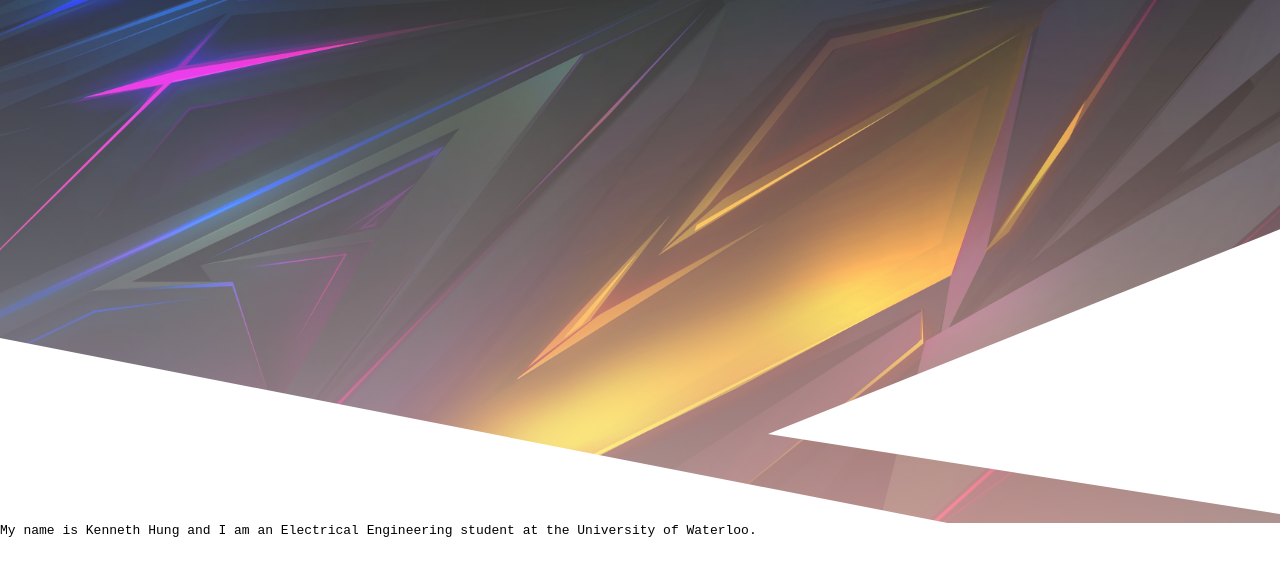
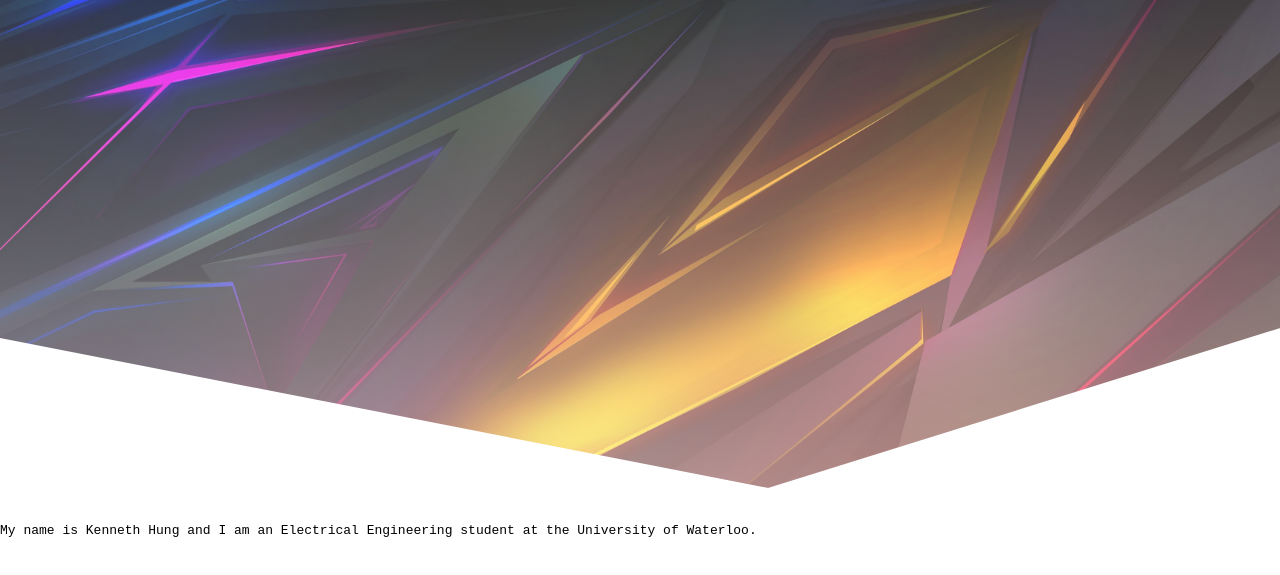
Before and after one commit to kennethhung863/kennethhung863.github.io, a plain HTML site: page index.html in a window 1280 px wide. Shown: the part 277-852 px from the top of the page. Drawn offline with Linux system fonts and the light colour scheme.

Commit message:
Add files via upload

```diff
--- a/style.css
+++ b/style.css
@@ -81,7 +81,7 @@ h1{
 
 /*triangles*/
 #tri1{
-    margin-top: -25vh;
+    margin-top: -200px;
     width: 0;
     height: 0;
     border-style: solid;
@@ -92,11 +92,11 @@ h1{
 
 #tri2{
     margin-left: 60vw;
-    margin-top: -70vh;
+    margin-top: -450px;
     width: 0;
     height: 0;
     border-style: solid;
     border-color: transparent white transparent transparent;
-    border-width: 20vw 50vw 100px 0vw;
+    border-width: 200px 50vw 500px 0vw;
 
 }
```
